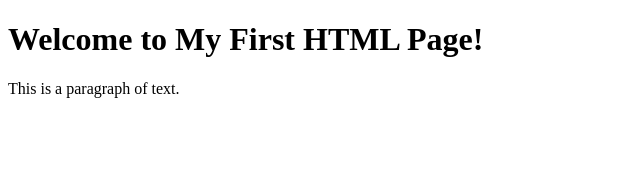
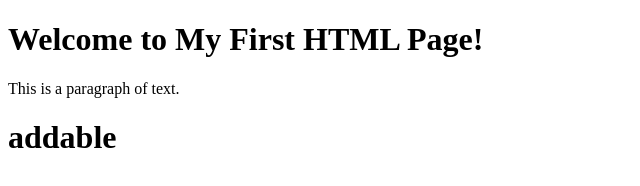
Before and after one commit to Gani-23/testing, a plain HTML site: page first.html in a window 1280 px wide. Shown: the whole page, without its empty margins (0-640 px from the left). Drawn offline with Linux system fonts and the light colour scheme.

Commit message:
pushable

```diff
--- a/first.html
+++ b/first.html
@@ -6,5 +6,6 @@
 <body>
     <h1>Welcome to My First HTML Page!</h1>
     <p>This is a paragraph of text.</p>
+    <h1> addable</h1>
 </body>
 </html>
```
